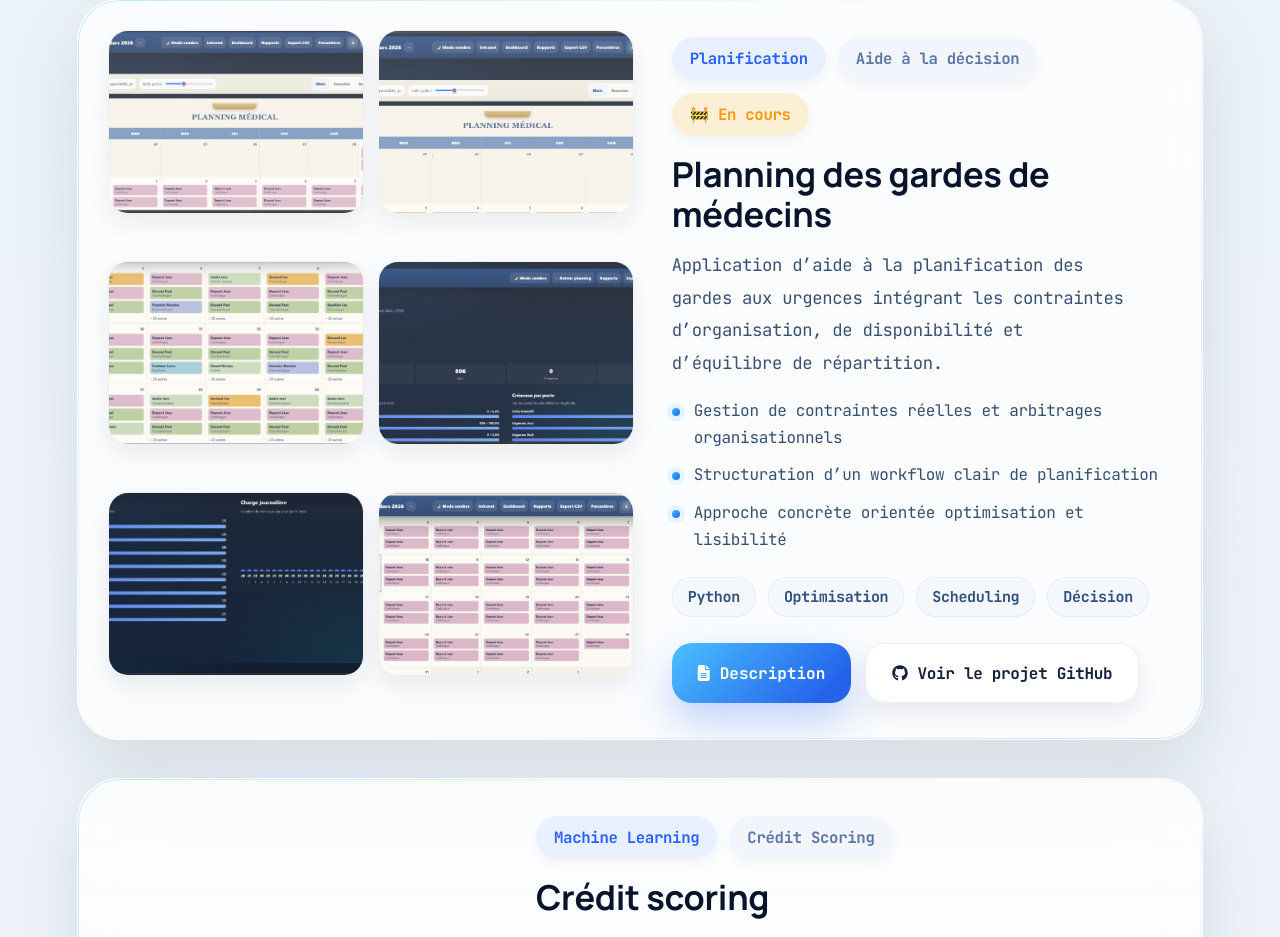
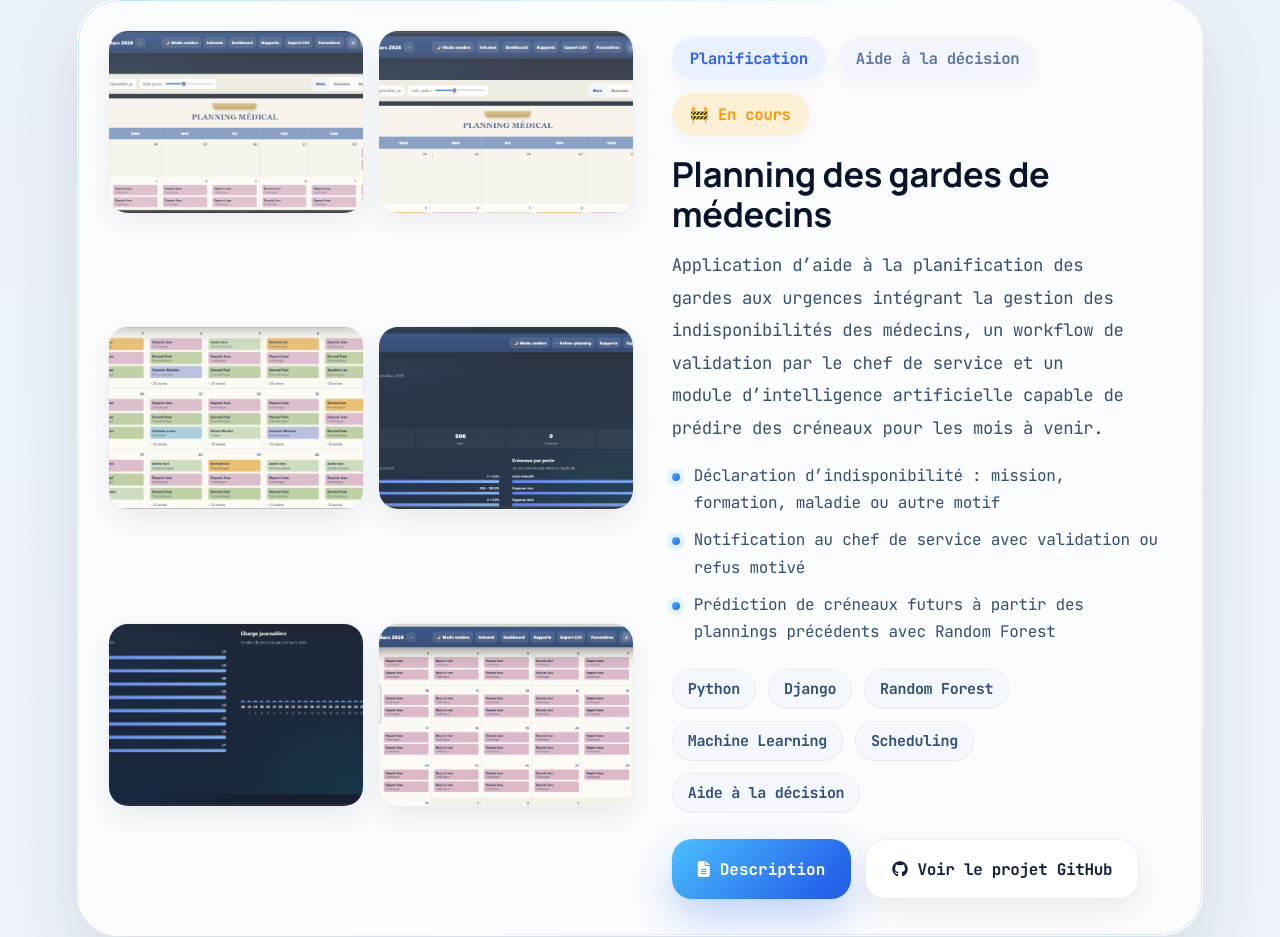
Before and after one commit to IbrahimaBalde09/portfolio, a Django app: page / in a window 1280 px wide. Shown: the part 4239-5176 px from the top of the page. Run offline with Django 5.2, Linux system fonts and the light colour scheme.

Commit message:
Update planning project and add AI features

```diff
--- a/website/templates/website/index.html
+++ b/website/templates/website/index.html
@@ -379,21 +379,24 @@
         <h3 class="project-title">Planning des gardes de médecins</h3>
 
         <p class="project-description">
-                            Application d’aide à la planification des gardes aux urgences intégrant les contraintes d’organisation,
-                            de disponibilité et d’équilibre de répartition.
+            Application d’aide à la planification des gardes aux urgences intégrant la gestion des indisponibilités
+            des médecins, un workflow de validation par le chef de service et un module d’intelligence artificielle
+            capable de prédire des créneaux pour les mois à venir.
         </p>
 
         <ul class="project-points">
-                            <li>Gestion de contraintes réelles et arbitrages organisationnels</li>
-                            <li>Structuration d’un workflow clair de planification</li>
-                            <li>Approche concrète orientée optimisation et lisibilité</li>
+            <li>Déclaration d’indisponibilité : mission, formation, maladie ou autre motif</li>
+            <li>Notification au chef de service avec validation ou refus motivé</li>
+            <li>Prédiction de créneaux futurs à partir des plannings précédents avec Random Forest</li>
         </ul>
 
         <div class="project-tech-stack">
             <span class="tech-badge">Python</span>
-                            <span class="tech-badge">Optimisation</span>
+            <span class="tech-badge">Django</span>
+            <span class="tech-badge">Random Forest</span>
+            <span class="tech-badge">Machine Learning</span>
             <span class="tech-badge">Scheduling</span>
-                            <span class="tech-badge">Décision</span>
+            <span class="tech-badge">Aide à la décision</span>
         </div>
 
         <div class="project-actions">
@@ -401,14 +404,18 @@
                 <i class="fa-solid fa-file-lines"></i>
                 Description
             </button>
-                            <a href="https://github.com/IbrahimaBalde09?tab=repositories" target="_blank" rel="noopener noreferrer" class="project-btn project-btn-secondary">
+
+            <a href="https://github.com/IbrahimaBalde09?tab=repositories"
+               target="_blank"
+               rel="noopener noreferrer"
+               class="project-btn project-btn-secondary">
+
                 <i class="fa-brands fa-github"></i>
                 Voir le projet GitHub
             </a>
         </div>
     </div>
 </article>
-
                 <article class="project-card premium-card reveal reveal-delay-1 tilt-card" data-category="data">
                     <div class="project-visual project-visual-credit">
                         <div class="project-overlay"></div>
@@ -832,16 +839,39 @@
                 <i class="fa-solid fa-xmark"></i>
             </button>
             <div class="project-modal-content">
-                <span class="project-modal-kicker">Projet médical • Aide à la décision</span>
+                <span class="project-modal-kicker">Projet médical • Planification • IA</span>
                 <h3 class="project-modal-title">Planning des gardes de médecins</h3>
+
                 <p class="project-modal-text">
-                    Planning des gardes de médecins est une application conçue pour répondre à une problématique réelle de planification dans le domaine médical.
+                    Planning des gardes de médecins est une application conçue pour répondre à une problématique réelle
+                    de planification dans le domaine médical, en facilitant l’organisation des gardes aux urgences.
                 </p>
+
                 <p class="project-modal-text">
-                    Son objectif est d’aider à organiser les gardes en tenant compte des disponibilités, des contraintes opérationnelles et de l’équilibre de répartition entre praticiens.
+                    L’application permet aux médecins de déclarer leurs indisponibilités selon plusieurs motifs :
+                    mission, formation, maladie ou autre raison. Une fois l’indisponibilité déclarée, le chef de service
+                    reçoit une notification afin d’examiner la demande.
                 </p>
+
                 <p class="project-modal-text">
-                    Ce projet illustre ma capacité à transformer un besoin métier concret en solution fonctionnelle, en combinant logique applicative, structuration des données, gestion de contraintes et visualisation claire de l’information.
+                    Le chef de service peut ensuite accepter ou refuser l’indisponibilité. En cas de refus, il peut préciser
+                    le motif du refus afin de garantir une meilleure traçabilité et une communication claire entre les acteurs.
+                </p>
+
+                <p class="project-modal-text">
+                    En complément de ce workflow de validation, le projet intègre un module d’intelligence artificielle basé
+                    sur un modèle Random Forest. Ce modèle exploite les créneaux issus des plannings précédents afin de prédire
+                    des créneaux pertinents pour les mois à venir.
+                </p>
+
+                <p class="project-modal-text">
+                    Ce projet illustre ma capacité à combiner gestion de contraintes, workflow métier, notifications,
+                    aide à la décision et machine learning dans une application concrète orientée usage.
+                </p>
+
+                <p class="project-modal-text">
+                    Technologies utilisées : Python, Django, Random Forest, Machine Learning, planification,
+                    gestion de contraintes, notifications et aide à la décision.
                 </p>
             </div>
         </div>
```
Lines whose indentation alone changed are shown as unchanged.
